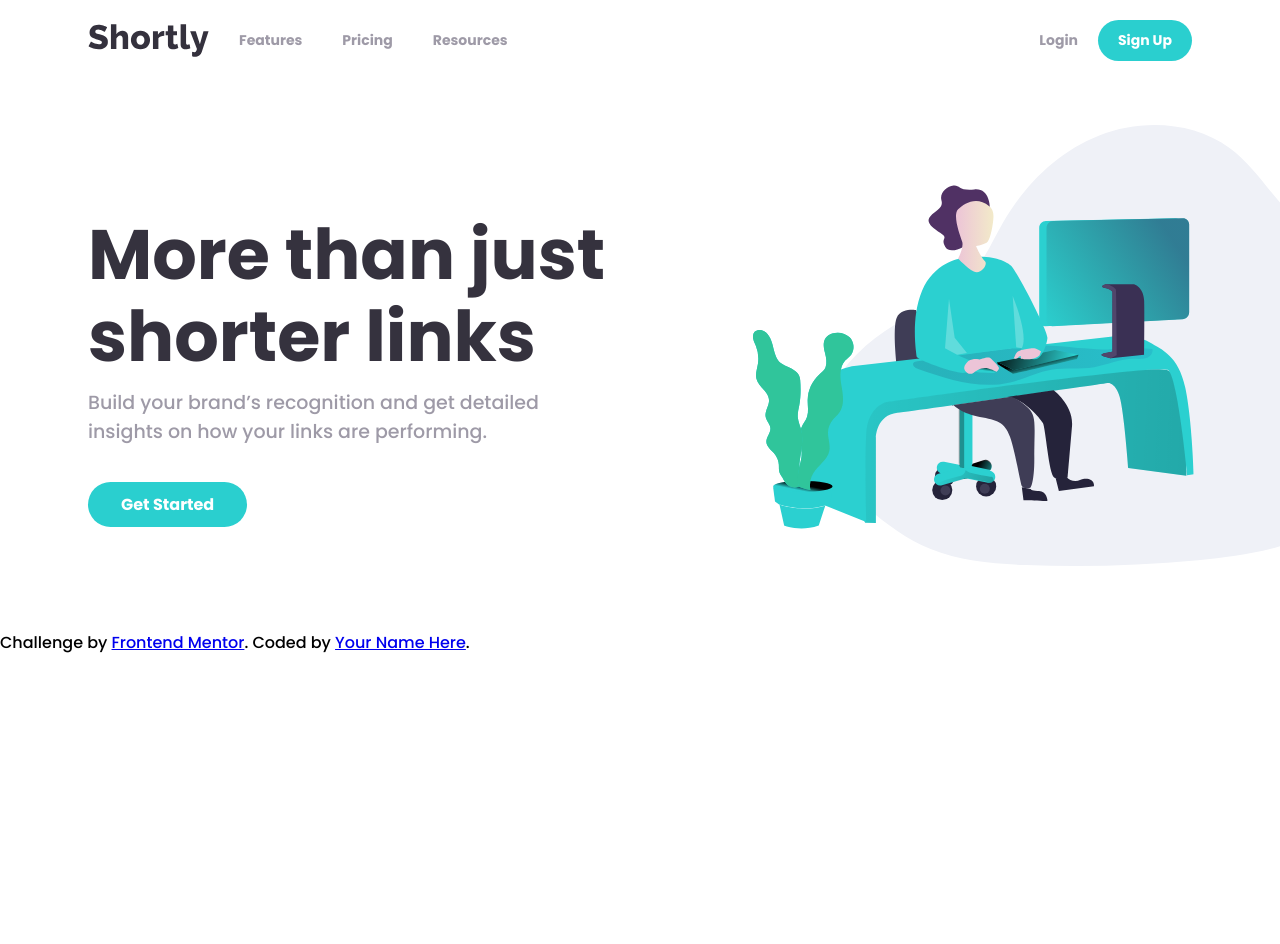
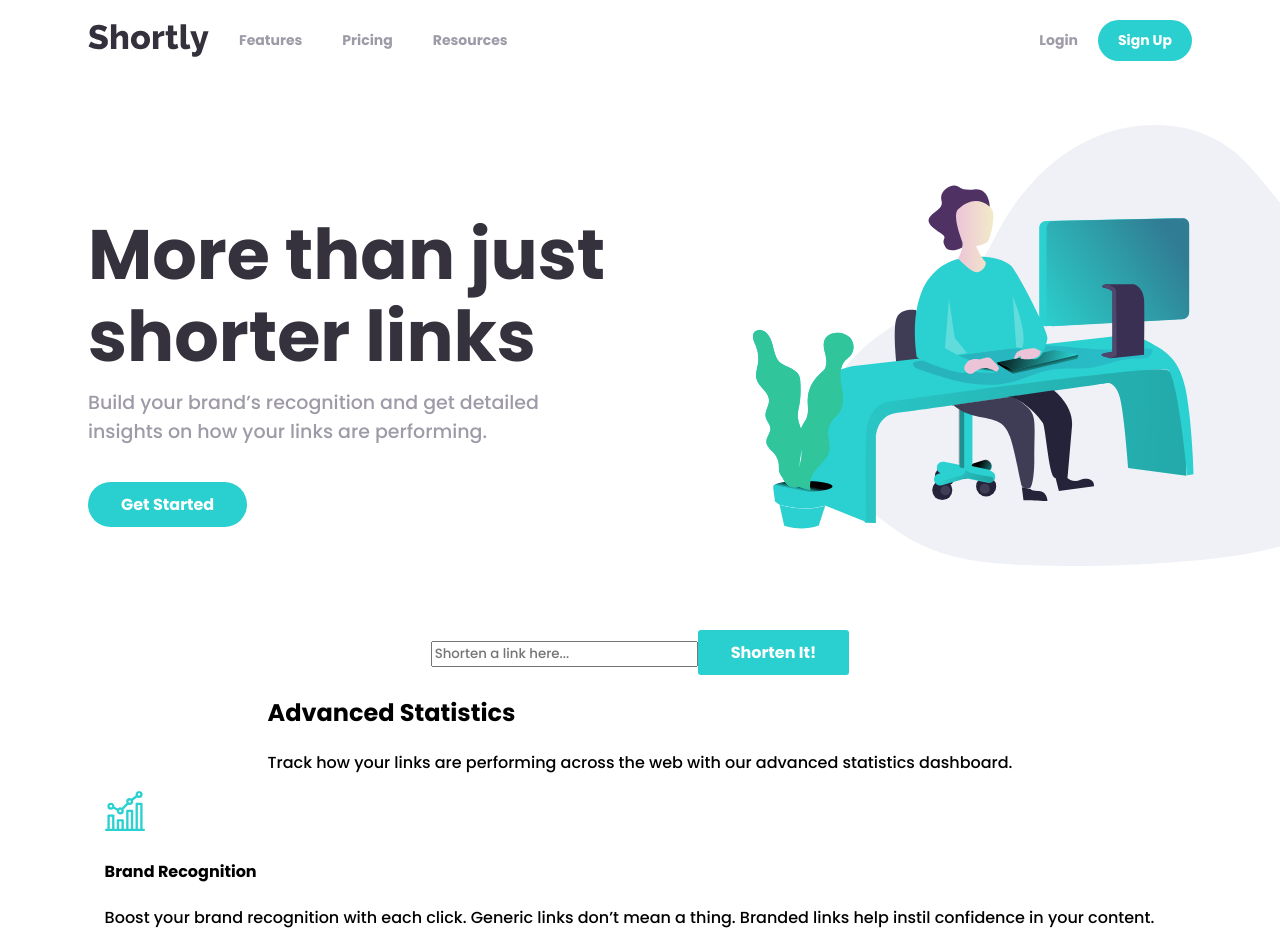
Before and after one commit to Abdelghafour122/url-shortening, a React (Create React App) app: page / in a window 1280 px wide. Shown: the top 944 px of the page. Before the commit the page ends 800 px from the top, so only its background shows below. Built offline with nearby package versions, Linux system fonts and the light colour scheme.

Commit message:
started making the links section

```diff
--- /dev/null
+++ b/src/Components/InputField.jsx
@@ -0,0 +1,45 @@
+import React, { useState } from "react";
+
+const LINK_REGEX =
+  /[(http(s)?)://(www.)?a-zA-Z0-9@:%._+~#=]{2,256}\.[a-z]{2,6}\b([-a-zA-Z0-9@:%_+.~#?&//=]*)$/;
+const InputField = () => {
+  const [link, setLink] = useState("");
+  const [validLink, setValidLink] = useState(true);
+  const [linkInfo, setLinkInfo] = useState({});
+
+  const handleClick = async () => {
+    setValidLink(LINK_REGEX.test(link));
+    if (!LINK_REGEX.test(link)) return;
+    shortenLink();
+  };
+
+  const shortenLink = async () => {
+    const shortLink = await fetch(
+      `https://api.shrtco.de/v2/shorten?url=${link}`
+    )
+      .then((data) => data.json())
+      .then((res) =>
+        //  setLinkInfo(res)
+        console.log(res)
+      );
+  };
+
+  return (
+    <div className="input-holder">
+      <input
+        className={`${!validLink && "err-input"}`}
+        type="text"
+        name="address"
+        placeholder="Shorten a link here..."
+        value={link}
+        onChange={(e) => setLink(e.target.value)}
+      />
+      <button className="squared big" onClick={handleClick}>
+        Shorten It!
+      </button>
+      {!validLink && <p className="err">Please add a link</p>}
+    </div>
+  );
+};
+
+export default InputField;
--- a/src/Routes/Homepage.jsx
+++ b/src/Routes/Homepage.jsx
@@ -1,12 +1,14 @@
 import React from "react";
 import HeroSection from "./Homepage/HeroSection";
 import Navbar from "./Homepage/Navbar";
+import StatsSection from "./Homepage/StatsSection";
 
 const Homepage = () => {
   return (
     <React.Fragment>
       <Navbar />
       <HeroSection />
+      <StatsSection />
     </React.Fragment>
   );
 };
--- /dev/null
+++ b/src/Routes/Homepage/StatsSection.jsx
@@ -0,0 +1,38 @@
+import React, { useState } from "react";
+import InputField from "../../Components/InputField";
+import Statistic from "../../Components/Statistic";
+
+import { statsArr } from "../../stats";
+const StatsSection = () => {
+  const [shortList, setShortList] = useState([]);
+
+  return (
+    <div className="stats">
+      <div className="container df fd-c ai-c jc-sb">
+        <InputField />
+
+        <section className="text">
+          <h2>Advanced Statistics</h2>
+          <p>
+            Track how your links are performing across the web with our advanced
+            statistics dashboard.
+          </p>
+        </section>
+        <div className="articles">
+          {statsArr.map((stat, ind) => {
+            return (
+              <Statistic
+                key={ind}
+                heading={stat.head}
+                image={stat.image}
+                text={stat.p}
+              />
+            );
+          })}
+        </div>
+      </div>
+    </div>
+  );
+};
+
+export default StatsSection;
--- a/src/Scss/Utils/_globals.scss
+++ b/src/Scss/Utils/_globals.scss
@@ -199,3 +199,8 @@ ul {
     color: $vd-violet;
   }
 }
+
+.err {
+  color: $red;
+  font-style: italic;
+}
```
Also changed, not shown: src/Scss/Components/_herosection.scss (+0 -7 lines), src/Dist/App.css, 1 other file (tests, documents, lock files or other folders).
